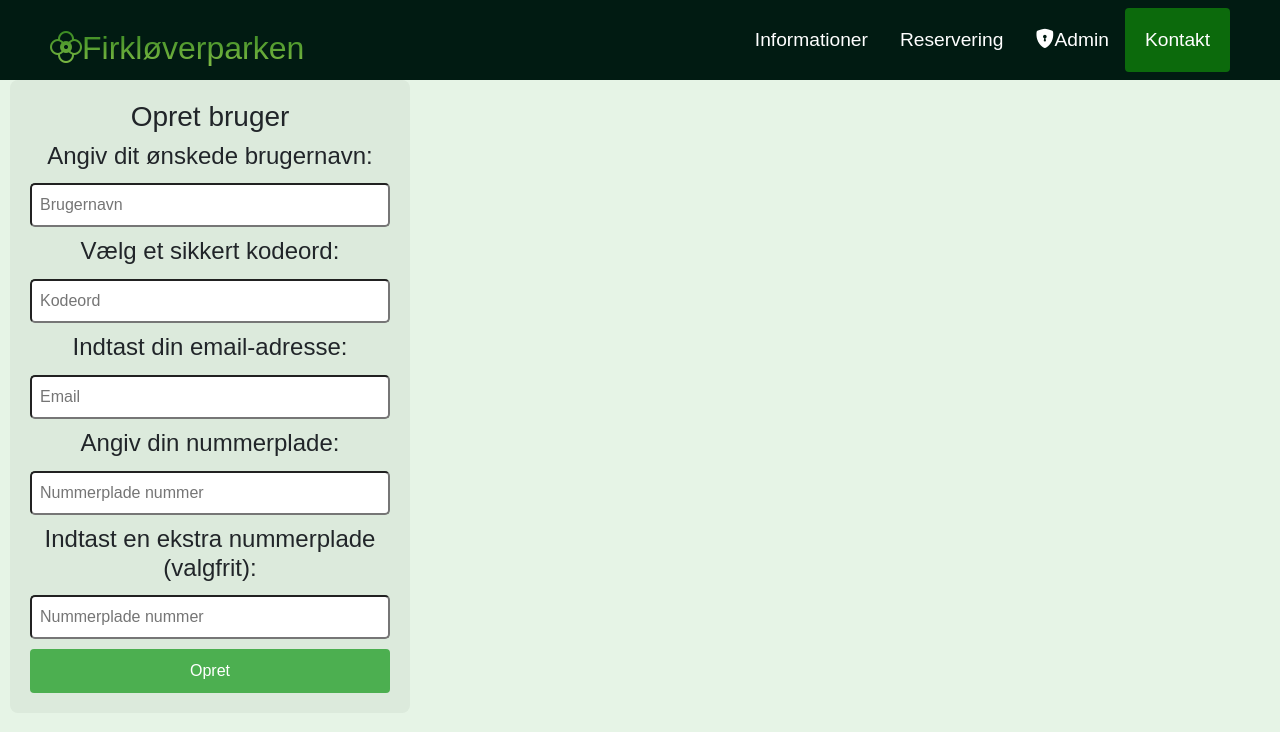
After one commit to MarcusL00/Eletric-charger-solution, a PHP site: page /edit.php in a window 1280 px wide. The commit adds this page. Shown: the top 732 px of the page. Run offline with PHP 8.4, Linux system fonts and the light colour scheme.

Commit message:
update
created session id, also made a user update and a delete

```diff
--- a/admin.php
+++ b/admin.php
@@ -6,7 +6,7 @@ $query = "SELECT * FROM users";
 try {
     $result = $pdo->query($query);
 
-    // Fetch data as an associative array
+    // Fetch data
     $rows = $result->fetchAll(PDO::FETCH_ASSOC);
 } catch (PDOException $e) {
     echo "Query failed: " . $e->getMessage();
@@ -62,8 +62,8 @@ try {
             <th>Bruger id</th>
             <th>Bruger navn</th>
             <th>Email</th>
-            <th>Regplade</th>
-            <th>Regplade 2</th>
+            <th>Reg. nr</th>
+            <th>Reg- nr 2</th>
             <th>privilegier</th>
             <th>oprettet</th>
             <th>Rediger</th>
--- /dev/null
+++ b/edit.php
@@ -0,0 +1,76 @@
+<!DOCTYPE html>
+<html lang="en">
+<head>
+    <meta charset="UTF-8">
+    <meta name="viewport" content="width=device-width, initial-scale=1.0">
+    <title>Booking</title>
+    <link href="https://cdn.jsdelivr.net/npm/bootstrap@5.3.2/dist/css/bootstrap.min.css" rel="stylesheet"
+    integrity="sha384-T3c6CoIi6uLrA9TneNEoa7RxnatzjcDSCmG1MXxSR1GAsXEV/Dwwykc2MPK8M2HN" crossorigin="anonymous">
+<link rel="stylesheet" href="https://cdn.jsdelivr.net/npm/bootstrap-icons@1.11.2/font/bootstrap-icons.min.css">
+<title>Forside</title>
+<link rel="stylesheet" href="style.css">
+</head>
+<body>
+    <!-- navbar  -->
+    <nav class="navbar">
+        <div class="navbarContainer">
+
+            <a href="/Eletric-charger-solution/charger.php" id="navbarLogo"><i class="bi bi-flower2"></i></i>Firkløverparken</a>
+            <div class="navbarToggle" id="mobileMenu">
+                <span class="bar"></span>
+                <span class="bar"></span>
+                <span class="bar"></span>
+            </div>
+            <ul class="navbarMenu">
+                <li class="navbarItem">
+                    <a href="/Eletric-charger-solution/rules.php" class="navbarLinks">
+                        Informationer
+                      </a>
+                  </li>
+                  <li class="navbarItem">
+                      <a href="/Eletric-charger-solution/booking.php" class="navbarLinks">
+                          Reservering
+                      </a>
+                  </li>
+                  <li class="navbarItem">
+                      <a href="/Eletric-charger-solution/admin.php" class="navbarLinks"><i class="bi bi-shield-lock-fill"></i> Admin</a>
+                  </li>
+                <li class="navbarBtn">
+                    <a href="/Eletric-charger-solution/contact.php" class="button">
+                        Kontakt
+                    </a>
+                </li>
+            </ul>
+        </div>
+</nav>
+
+<div class="newUserContainer">
+
+            <h3>Opret bruger</h3>
+            <form action="includes/userupdate.inc.php" method="post">
+            <h4>Angiv dit ønskede brugernavn:</h4>
+            <input type="text" name="username" placeholder="Brugernavn">
+
+            <h4>Vælg et sikkert kodeord:</h4>
+            <input type="text" name="pwd" placeholder="Kodeord">
+
+            <h4>Indtast din email-adresse:</h4>
+            <input type="text" name="email" placeholder="Email">
+
+            <h4>Angiv din nummerplade:</h4>
+            <input type="text" name="licenseplate" placeholder="Nummerplade nummer">
+
+            <h4>Indtast en ekstra nummerplade (valgfrit):</h4>
+            <input type="text" name="licenseplateExtra" placeholder="Nummerplade nummer">
+
+            <button>Opret</button>
+            </form>
+        </div>
+
+  <script src="/Eletric-charger-solution/JS/app.js" defer></script>
+  <script src="/Eletric-charger-solution/JS/reseveration.js" defer></script>
+  <script src="https://cdn.jsdelivr.net/npm/bootstrap@5.3.2/dist/js/bootstrap.bundle.min.js"
+          integrity="sha384-C6RzsynM9kWDrMNeT87bh95OGNyZPhcTNXj1NW7RuBCsyN/o0jlpcV8Qyq46cDfL"
+          crossorigin="anonymous"></script>
+</body>
+</html>
--- a/index.php
+++ b/index.php
@@ -1,3 +1,9 @@
+<?php
+
+    require_once 'config.php';
+
+?>
+
 <!DOCTYPE html>
 <html lang="en">
 <head>
```
Also changed, not shown: config.php (added, +29 -0 lines), includes/userdelete.inc.php (added, +38 -0 lines), includes/userupdate.inc.php (added, +38 -0 lines).
